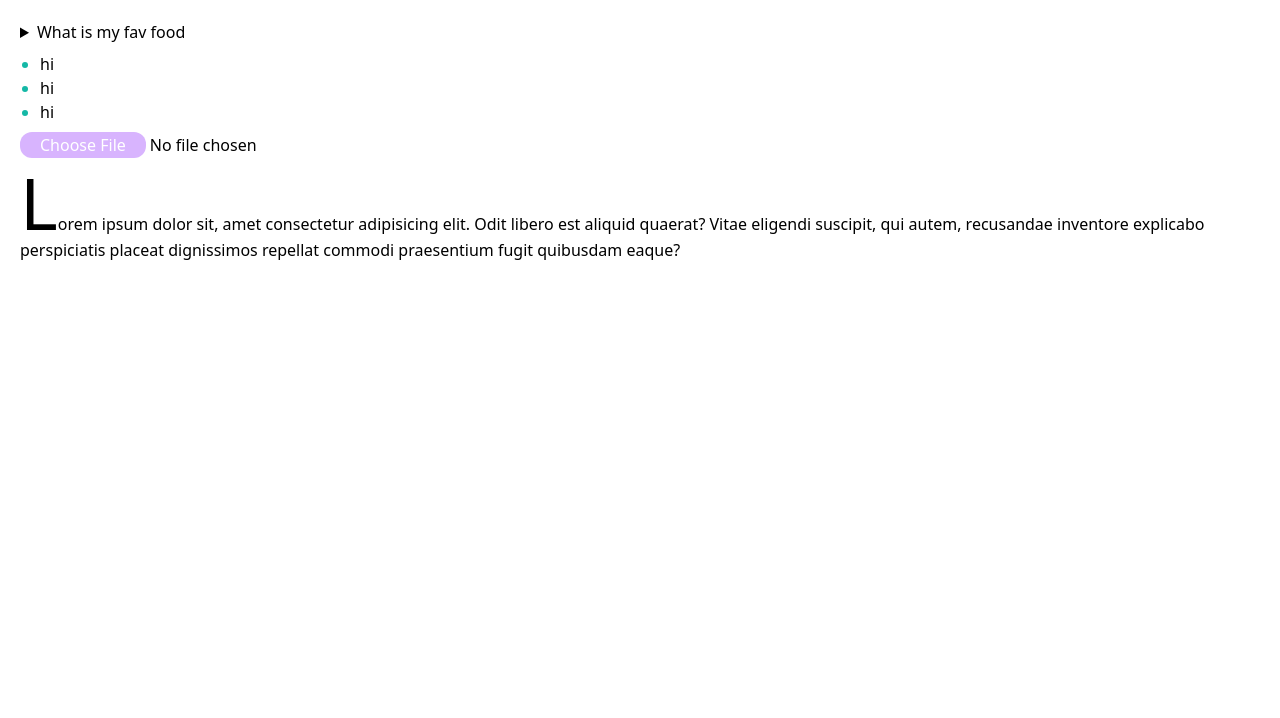
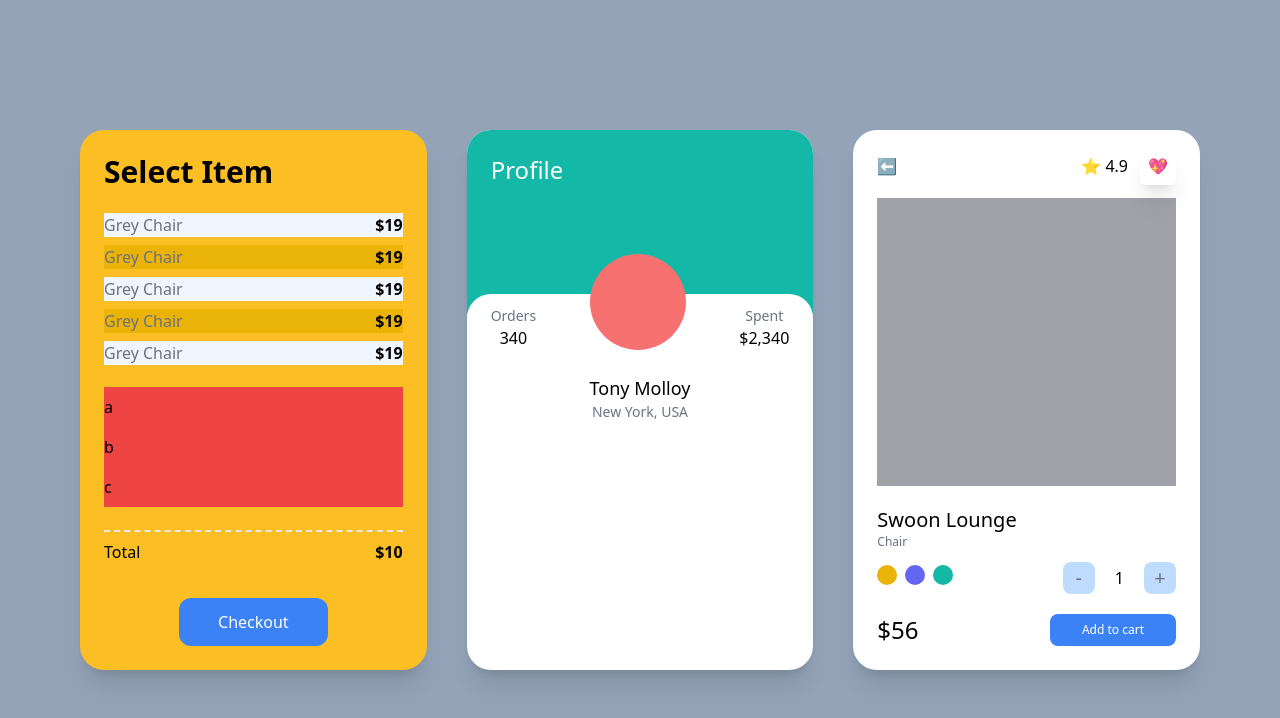
Before and after one commit to createhb21/modernhouse, a Next.js app: page / in a window 1280 px wide. Shown: the top 718 px of the page. Built offline with nearby package versions, Linux system fonts and the light colour scheme.

Commit message:
responsive modifiers

```diff
--- /dev/null
+++ b/components/Responsive.tsx
@@ -0,0 +1,103 @@
+export type ResponsiveProps = {};
+
+function Responsive({}: ResponsiveProps) {
+  return (
+    <div className="grid min-h-screen gap-10 bg-slate-400 py-20 px-20 lg:grid-cols-2 xl:grid-cols-3 xl:place-content-center">
+      <div className="flex flex-col justify-between rounded-3xl bg-white p-6 shadow-xl sm:bg-red-400 sm:hover:bg-teal-100 md:bg-teal-400 lg:bg-indigo-400 xl:bg-amber-400 2xl:bg-pink-500">
+        <span className="text-3xl font-semibold">Select Item</span>
+        <ul>
+          {[1, 2, 3, 4, 5].map((i) => (
+            <div
+              key={i}
+              className="my-2 flex justify-between odd:bg-blue-50 even:bg-yellow-500"
+            >
+              <span className="text-gray-500">Grey Chair</span>
+              <span className="font-semibold">$19</span>
+            </div>
+          ))}
+        </ul>
+        <ul>
+          {['a', 'b', 'c', ''].map((c, i) => (
+            <li className="bg-red-500 py-2 empty:hidden" key={i}>
+              {c}
+            </li>
+          ))}
+        </ul>
+        <div className="mt-2 flex justify-between border-t-2 border-dashed pt-2">
+          <span>Total</span>
+          <span className="font-semibold">$10</span>
+        </div>
+        <button
+          className="mx-auto mt-5 w-2/4 rounded-xl
+        bg-blue-500 p-3 text-center text-white
+        hover:bg-teal-500 hover:text-black
+        focus:bg-red-500
+        active:bg-yellow-500
+       "
+        >
+          Checkout
+        </button>
+      </div>
+      <div className="group overflow-hidden rounded-3xl bg-white shadow-xl">
+        <div className="p-6 pb-14 xl:pb-32 portrait:bg-indigo-600 landscape:bg-teal-500">
+          <span className="text-2xl text-white">Profile</span>
+        </div>
+        <div className="relative -top-5 rounded-3xl bg-white p-6">
+          <div className="relative -top-16 flex items-end justify-between">
+            <div className="flex flex-col items-center">
+              <span className="text-sm text-gray-500">Orders</span>
+              <span className="font-medium">340</span>
+            </div>
+            <div className="h-24 w-24 rounded-full bg-red-400 transition-colors group-hover:bg-red-300" />
+            <div className="flex flex-col items-center">
+              <span className="text-sm text-gray-500">Spent</span>
+              <span className="font-medium">$2,340</span>
+            </div>
+          </div>
+          <div className="relative  -mt-10 -mb-5 flex flex-col items-center">
+            <span className="text-lg font-medium">Tony Molloy</span>
+            <span className="text-sm text-gray-500">New York, USA</span>
+          </div>
+        </div>
+      </div>
+      <div className="rounded-3xl bg-white p-6 shadow-xl lg:col-span-2 xl:col-span-1">
+        <div className="mb-5 flex items-center justify-between">
+          <span>⬅️</span>
+          <div className="space-x-3">
+            <span>⭐️ 4.9</span>
+            <span className="rounded-md p-2 shadow-xl ">💖</span>
+          </div>
+        </div>
+        <div className="mb-5 h-72 bg-zinc-400" />
+        <div className="flex flex-col">
+          <span className="text-xl font-medium">Swoon Lounge</span>
+          <span className="text-xs text-gray-500">Chair</span>
+          <div className="mt-3 mb-5 flex items-center justify-between">
+            <div className="space-x-2 ">
+              <button className="h-5 w-5 rounded-full bg-yellow-500 ring-yellow-500 ring-offset-2 transition focus:ring-2" />
+              <button className="h-5 w-5 rounded-full bg-indigo-500 ring-indigo-500 ring-offset-2 transition focus:ring-2" />
+              <button className="h-5 w-5 rounded-full bg-teal-500 ring-teal-500 ring-offset-2 transition focus:ring-2" />
+            </div>
+            <div className="flex items-center space-x-5">
+              <button className="flex aspect-square w-8 items-center justify-center rounded-lg bg-blue-200  text-xl text-gray-500">
+                -
+              </button>
+              <span>1</span>
+              <button className="flex aspect-square w-8 items-center justify-center rounded-lg bg-blue-200  text-xl text-gray-500">
+                +
+              </button>
+            </div>
+          </div>
+          <div className="flex items-center justify-between ">
+            <span className="text-2xl font-medium">$56</span>
+            <button className="rounded-lg bg-blue-500 py-2  px-8 text-center text-xs text-white">
+              Add to cart{' '}
+            </button>
+          </div>
+        </div>
+      </div>
+    </div>
+  );
+}
+
+export default Responsive;
--- a/pages/index.tsx
+++ b/pages/index.tsx
@@ -2,11 +2,12 @@
 import Cards from '../components/Cards';
 import Details from '../components/Details';
 import Forms from '../components/Forms';
+import Responsive from '../components/Responsive';
 
 const Home: NextPage = () => {
   return (
     <>
-      <Details />
+      <Responsive />
     </>
   );
 };
```
